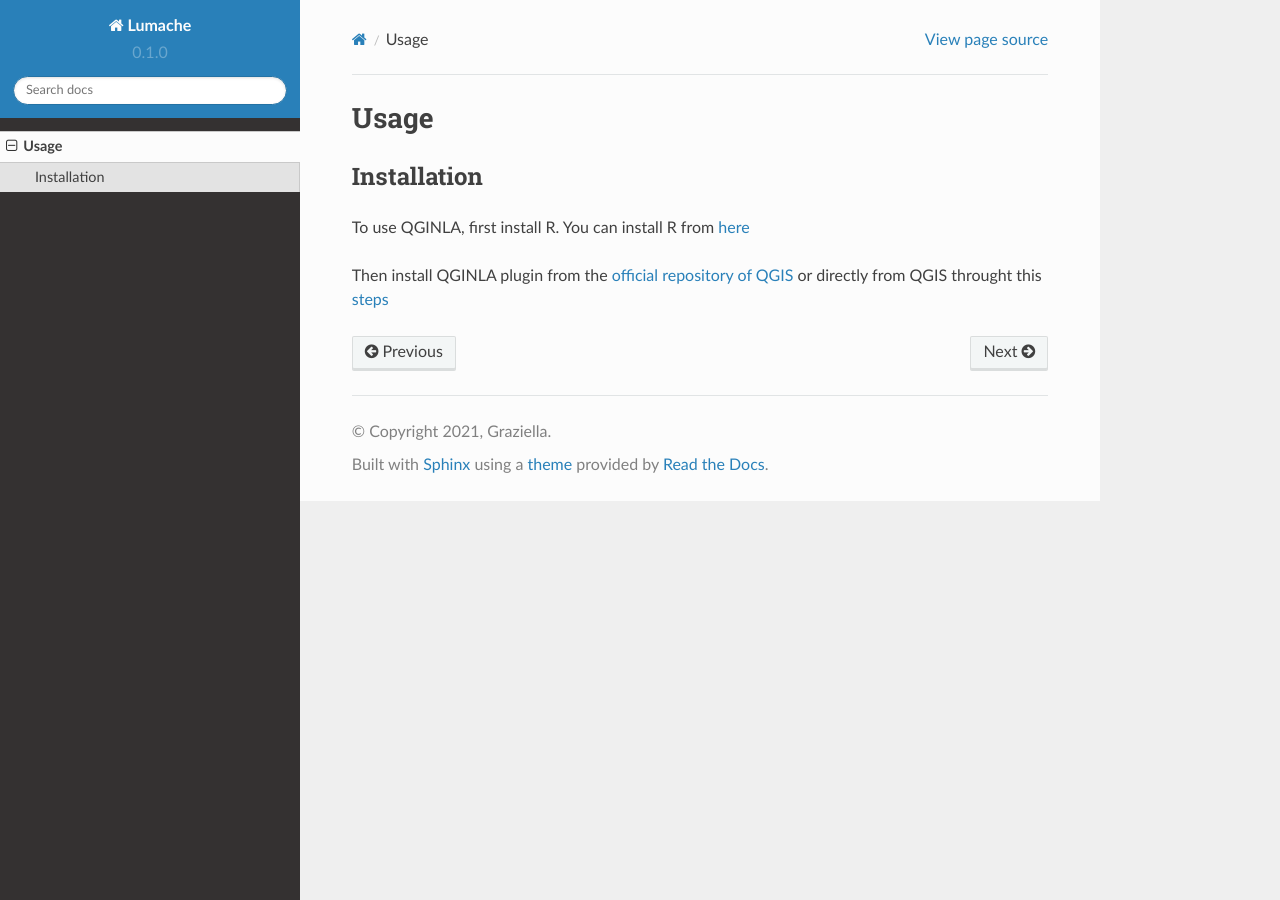
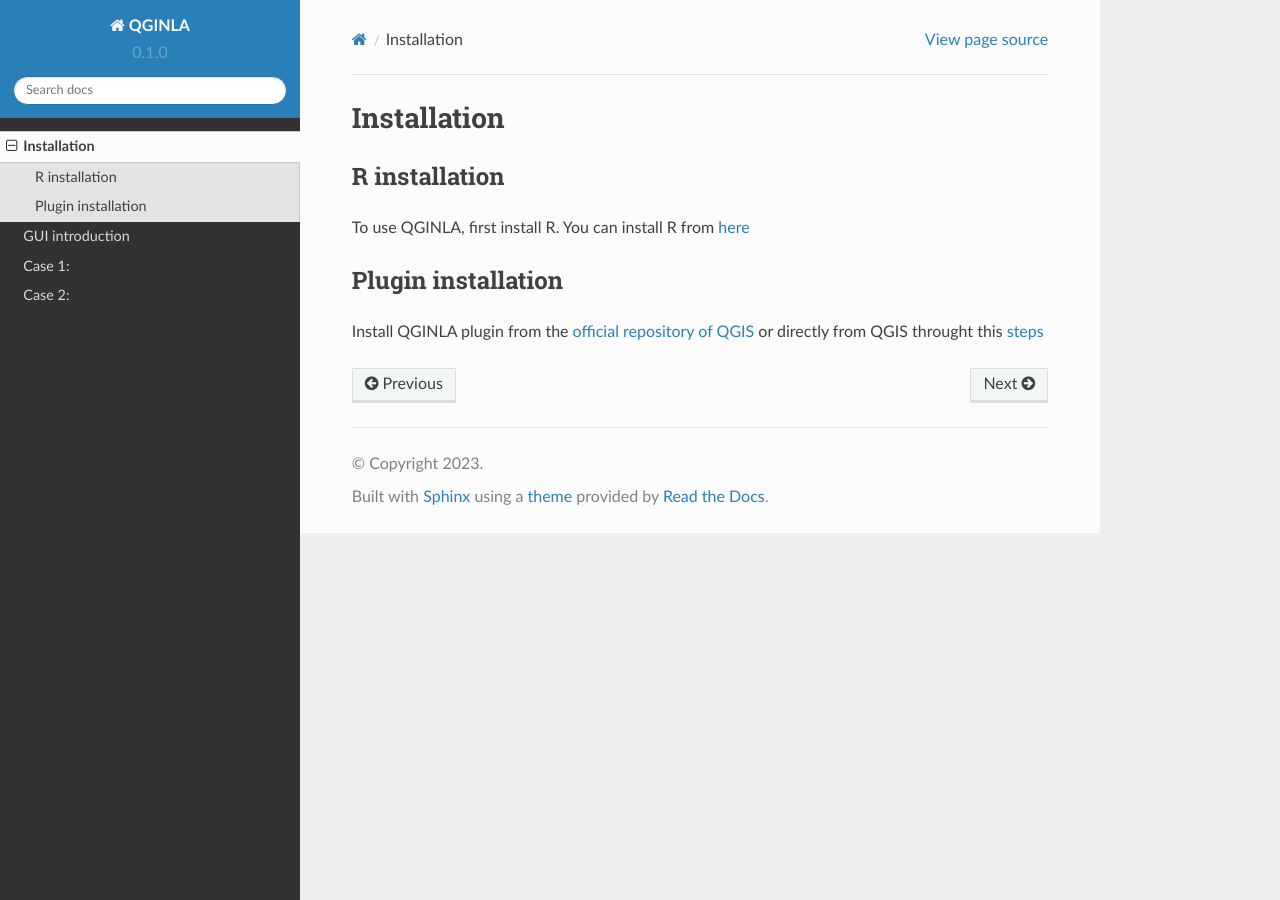
Before and after one commit to geo2mod/QGINLA-docs, a Sphinx documentation site: the page built from docs/source/installation.rst, in a window 1280 px wide. Built offline with Sphinx 7.4.7 and the Read the Docs theme 2.0.0, drawn with Linux system fonts in a browser that asks for light colours.

Commit message:
first layout

```diff
--- a/docs/source/conf.py
+++ b/docs/source/conf.py
@@ -2,9 +2,9 @@
 
 # -- Project information
 
-project = 'Lumache'
-copyright = '2021, Graziella'
-author = 'Graziella'
+project = 'QGINLA'
+copyright = '2023'
+author = 'Titti'
 
 release = '0.1'
 version = '0.1.0'
--- a/docs/source/installation.rst
+++ b/docs/source/installation.rst
@@ -1,11 +1,14 @@
-Usage
+Installation
 =====
 
 .. _installation:
 
-Installation
+R installation
 ------------
 
 To use QGINLA, first install R. You can install R from `here <https://www.r-project.org/>`_
 
-Then install QGINLA plugin from the `official repository of QGIS <https://plugins.qgis.org/plugins/>`_ or directly from QGIS throught this `steps <https://docs.qgis.org/3.28/en/docs/training_manual/qgis_plugins/fetching_plugins.html>`_
+Plugin installation
+------------
+
+Install QGINLA plugin from the `official repository of QGIS <https://plugins.qgis.org/plugins/>`_ or directly from QGIS throught this `steps <https://docs.qgis.org/3.28/en/docs/training_manual/qgis_plugins/fetching_plugins.html>`_
--- a/docs/source/usage.rst
+++ b/docs/source/usage.rst
@@ -1,7 +1,19 @@
-Installation
+Usage
 ===
 
-.. autosummary::
-   :toctree: generated
+.. _usage:
 
-   lumache
+GUI introduction
+------------
+
+GUI....
+
+Case 1:
+------------
+
+....
+
+Case 2:
+------------
+
+....
```
